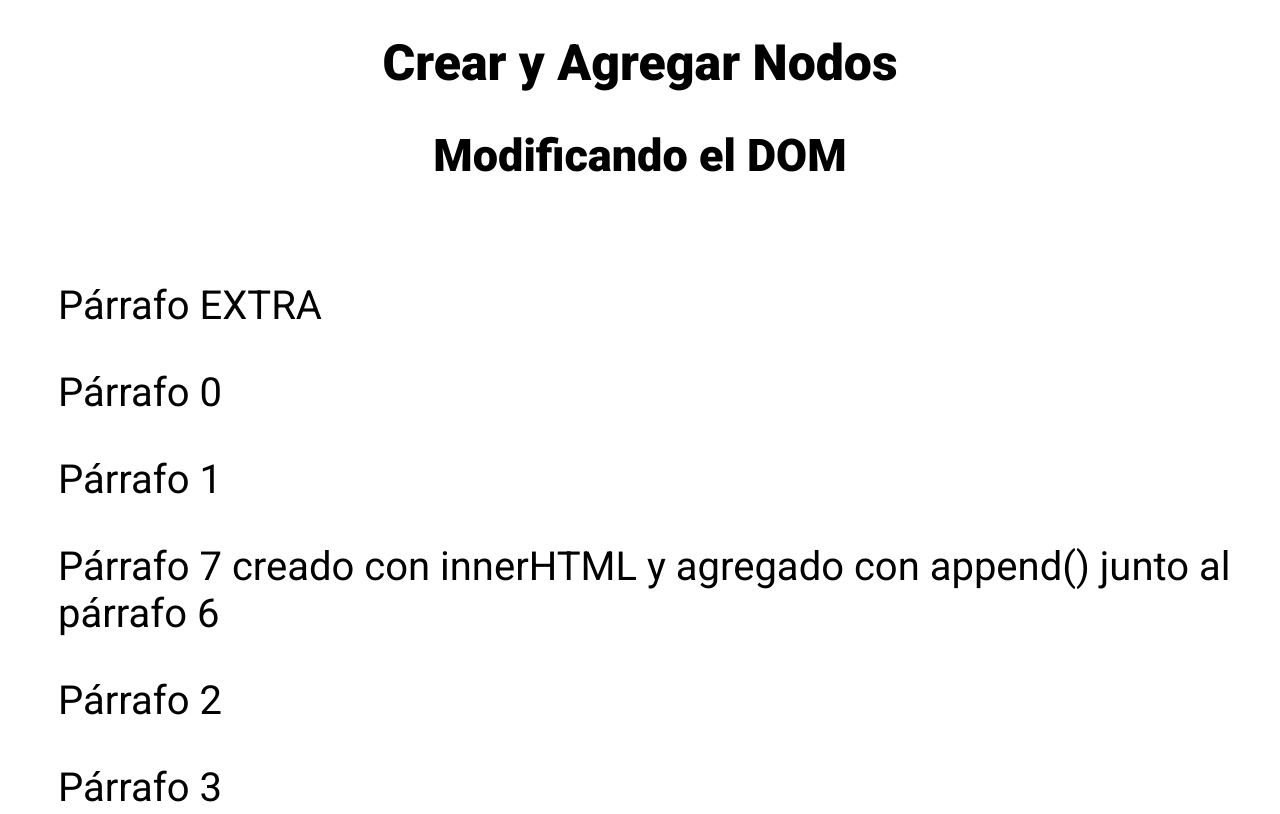
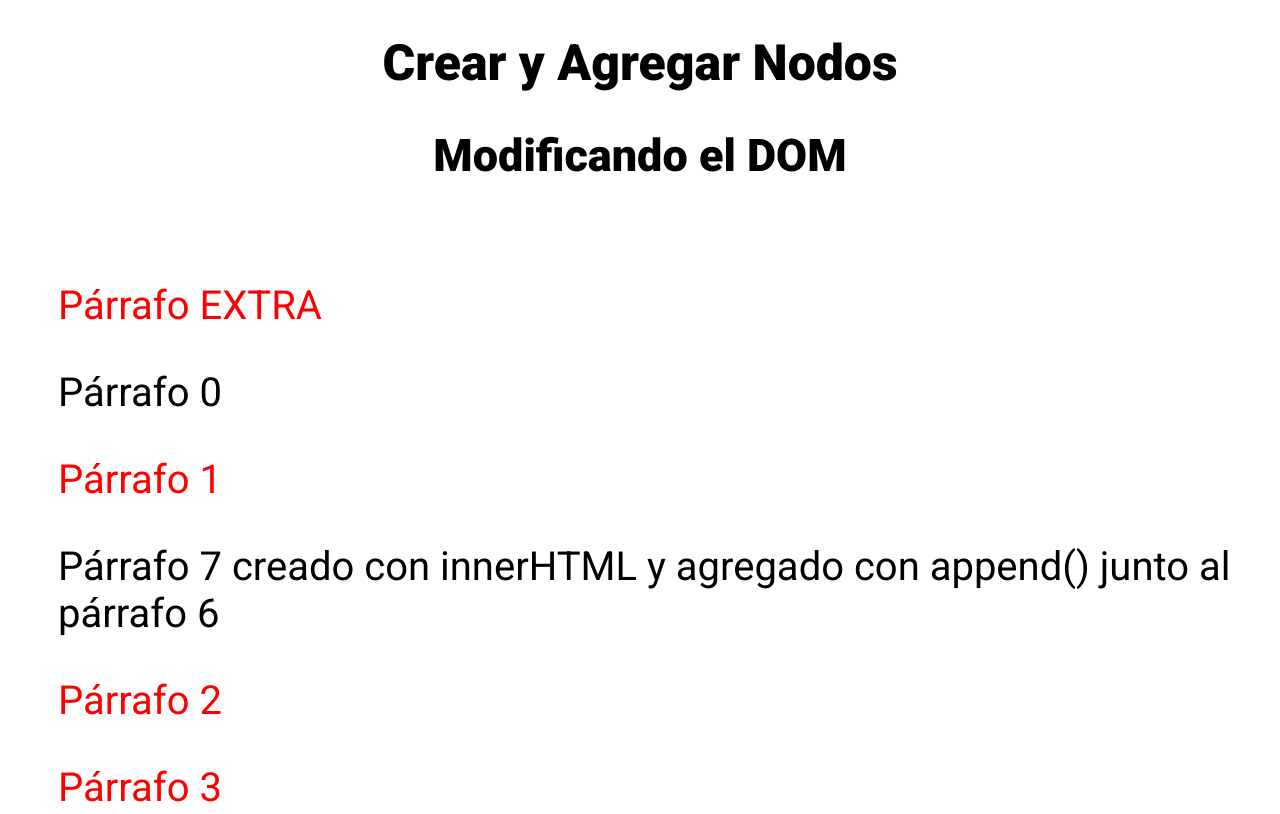
Before and after one commit to VillegasCode/JavaScript-Course, a plain HTML site: page 23-insertAdjencentElement-setAtribute/index.html in a window 1280 px wide. Shown: the top 814 px of the page. Drawn offline with Linux system fonts and the light colour scheme.

Commit message:
Clase .parrafos de color rojo en el css

```diff
--- a/23-insertAdjencentElement-setAtribute/styles.css
+++ b/23-insertAdjencentElement-setAtribute/styles.css
@@ -16,3 +16,6 @@ p{
   margin-left: 50px;
   font-weight: 400;
 }
+.parrafos{
+  color: red;
+}
```
